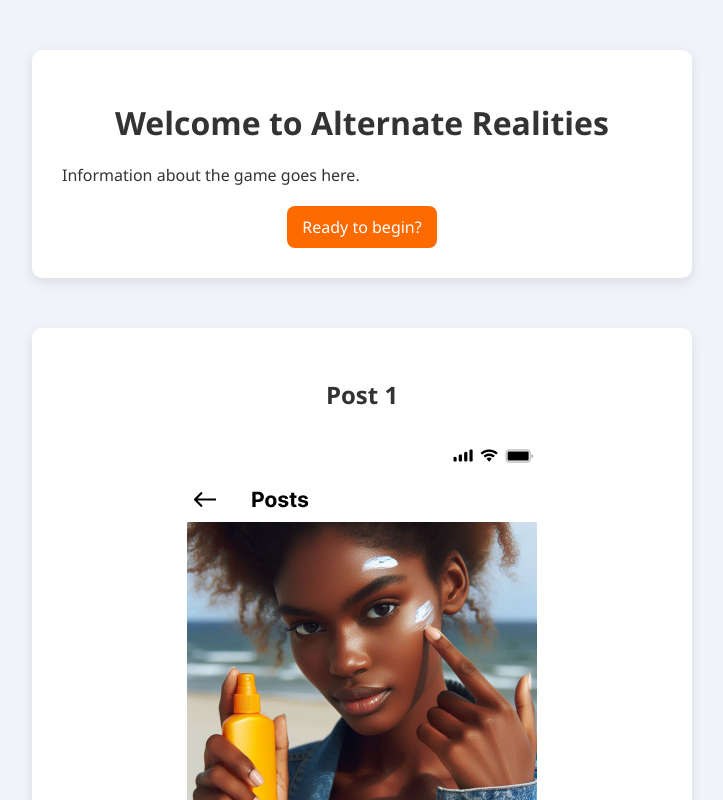
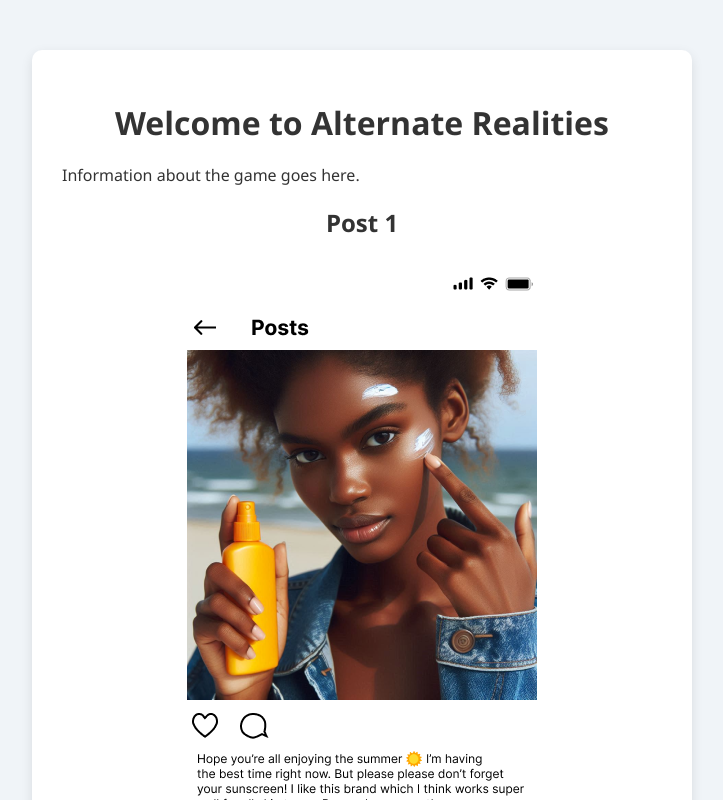
Before and after one commit to sofiabergqvist/DM2630-APP, a React (Vite) app: page / in a window 1280 px wide. Shown: the top 800 px of the page, without its empty margins (278-1001 px from the left). Built offline with nearby package versions, Linux system fonts and the light colour scheme; a web font is replaced by a local one.

Commit message:
remove specific picture component

```diff
--- a/src/App.jsx
+++ b/src/App.jsx
@@ -1,27 +1,26 @@
 import './index.css'
-import './components/Card'
-import { useState } from 'react'
+import post1 from './assets/POST 1.png'
 
 function App() {
 
-  const [isGameStarted, setIsGameStarted] = useState(false);
-
-  function beginGame() {
-    console.log("Button was clicked!");
-    setIsGameStarted(true);
-  }
-
-  if(isGameStarted) {
-    return <Card />
-  }
+  const current_post = 1;
 
   return (
     <div className='app-container'>
       <h1>Welcome to Alternate Realities</h1>
       <p className='info-text'>Information about the game goes here.</p>
-      <div className='start-buttons'>
-          <button  onClick={beginGame}>Ready to begin?</button>
-      </div>
+        <h2>
+          Post {current_post}
+        </h2>
+        <div className='card-container'>
+            <img src={post1} alt='POST 1'/>
+        </div>
+        <div className='input-container'>
+            <input />
+        </div>
+        <div className='post-buttons'>
+            <button>POST</button>
+        </div>
     </div>
   )
 }
--- a/src/components/Card.jsx
+++ /dev/null
@@ -1,26 +0,0 @@
-import '../index.css'
-import post1 from '../assets/POST 1.png'
-
-function Card() {
-
-    const current_post = 1;
-
-    return (
-        <div className='app-container'>
-            <h2>
-                Post {current_post}
-            </h2>
-            <div className='card-container'>
-                <img src={post1} alt='POST 1'/>
-            </div>
-            <div className='input-container'>
-                <input />
-            </div>
-            <div className='post-buttons'>
-                <button>POST</button>
-            </div>
-        </div>
-    )
-}
-
-export default Card;
--- a/src/index.css
+++ b/src/index.css
@@ -30,27 +30,6 @@ h2 {
 }
 
 /* Button styling */
-.start-buttons {
-  display: flex;
-  justify-content: center;
-  margin-top: 20px;
-}
-
-.start-buttons button {
-  font-family: "Segoe UI", Tahoma, Geneva, Verdana, sans-serif;
-  cursor: pointer;
-  border-radius: 8px;
-  padding: 10px 15px;
-  border: none;
-  background: #FC6A00;
-  color: white;
-  font-size: 1em;
-}
-
-.start-buttons button:hover {
-  background: #FC8834;
-}
-
 .post-buttons {
   display: flex;
   justify-content: right;
```
